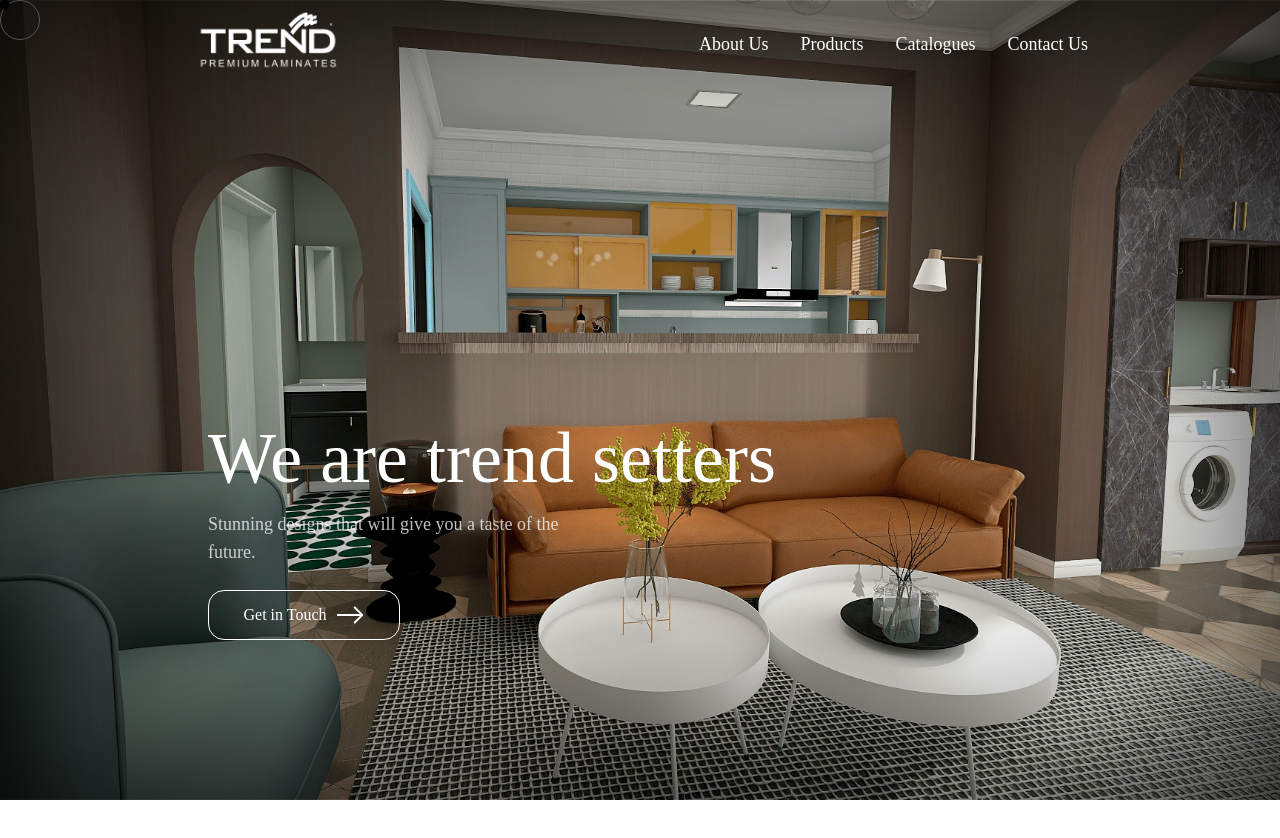
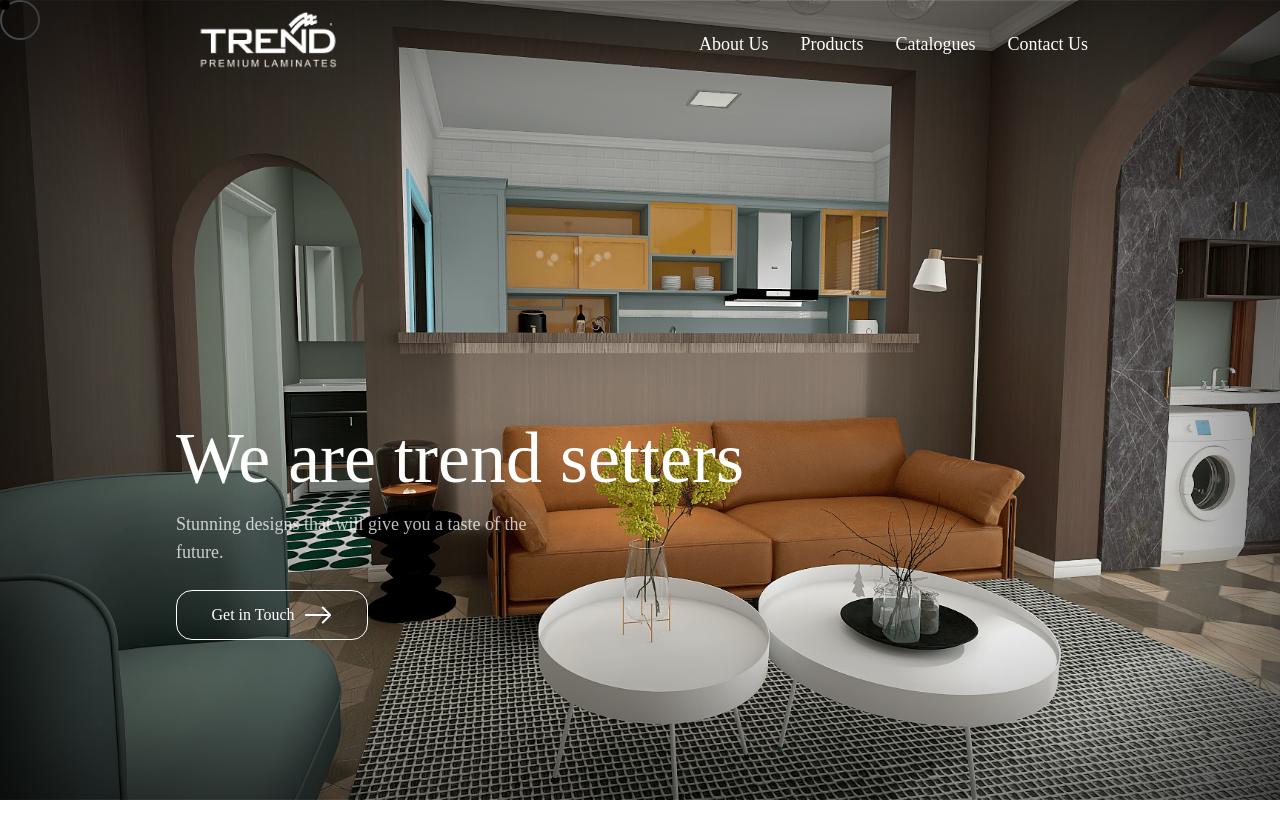
Before and after one commit to lemon-8/trend-laminates, a React (Create React App) app: page / in a window 1280 px wide. Shown: the top 838 px of the page. Built offline with nearby package versions, Linux system fonts and the light colour scheme.

Commit message:
updated: Cursor and page padding

```diff
--- a/src/App.css
+++ b/src/App.css
@@ -26,11 +26,12 @@ body::after {
   border-radius: 50%;
   width: 40px;
   height: 40px;
-  border: 1px solid #555;
+  border: 2px solid #555;
   pointer-events: none;
   overflow: hidden;
   tranform: translate3d(0, 0, 0);
   position: fixed;
+  mix-blend-mode: difference; /*difference screen exclusion */
 }
 
 .secondaryCursor {
@@ -113,12 +114,9 @@ body::after {
 
 .custom-image{
   background: url('./images/customdec.png');
-  /* padding-top: 56.25%; */
   background-position: center;
   display: block;
   margin: auto;
-  /* height: 100%; */
-  /* width: 100%; */
   width: 366px;
   height: 448px;
   background-repeat: no-repeat;
--- a/src/Content.js
+++ b/src/Content.js
@@ -53,7 +53,7 @@ function Content() {
     return (
 
         <div className="mt-20">
-            <div className="h-screen px-10 mt-20 xl:px-52" data-aos="fade-up" data-aos-duration="2000">
+            <div className="h-screen px-10 mt-20 xl:px-44" data-aos="fade-up" data-aos-duration="2000">
                 <p className="text-5xl font-bold text-center font-garamond">Unparalleled Product Quality</p>
                 <p className="mt-4 mb-2 text-base font-normal text-center text-subtitle">Stunning designs that will give you a taste of the future.</p>
                 <div className="relative z-20 flex">
@@ -77,7 +77,7 @@ function Content() {
 
 
             <div className="grid items-center justify-center grid-cols-2 py-20 mt-20 md:gap-10 bg-custombg" data-aos="fade-up" data-aos-duration="2000">
-                <div className="col-span-2 px-10 md:px-52 md:col-span-1" >
+                <div className="col-span-2 px-10 md:px-44 md:col-span-1" >
                     <p className="text-5xl font-bold font-garamond text-custom">Custom solutions catered to your needs.</p>
                     <p className="mt-6 text-xl font-normal text-customdesc">We bring you a dazzling line-up of laminates and PVC sheets for all your needs. From rugged laminates to glossy attractive panels we have you covered.</p>
                     <button className="flex items-center justify-center p-4 py-6 mt-20 text-base font-bold text-black duration-700 ease-out bg-white border border-white w-60 shadow-touch hover:text-white hover:shadow-touch1 h-9 rounded-2xl">See our Products <BsArrowRight className="ml-2" size={30} /></button>
@@ -99,7 +99,7 @@ function Content() {
             </div>
 
 
-            <div className="grid items-center grid-cols-2 px-10 mt-20 md:gap-0 xl:pl-20 xl:pr-52">
+            <div className="grid items-center grid-cols-2 px-10 mt-20 md:gap-0 xl:pl-20 xl:pr-44">
                 <div className="relative col-span-2 overflow-hidden md:col-span-1 rooms" data-aos="fade-right" data-aos-duration="2000" >
                     <img src={room4} className="relative z-10 duration-500 transform rooms hover:scale-125" alt="Image of a room" />
                 </div>
@@ -111,7 +111,7 @@ function Content() {
                     </div>
                 </div>
             </div>
-            <div className="flex flex-col-reverse items-center grid-cols-2 px-10 mt-20 xl:px-52 md:gap-20 md:mt-32 md:grid">
+            <div className="flex flex-col-reverse items-center grid-cols-2 px-10 mt-20 xl:px-44 md:gap-20 md:mt-32 md:grid">
                 <div className="col-span-2 my-16 md:col-span-1" data-aos="fade-up" data-aos-duration="2000">
                     <p className="text-4xl font-bold md:text-5xl font-garamond">Finest Textures</p>
                     <p className="mt-6 text-xl font-light text-justify text-textColor"><span className="italic">Premium textures right at your fingertips. </span>
@@ -125,7 +125,7 @@ function Content() {
                     <img src={room5} className="relative z-10 duration-500 transform rooms hover:scale-125" alt="Image of a room" />
                 </div>
             </div>
-            <div className="grid items-center grid-cols-2 px-10 mt-20 xl:pl-24 xl:pr-52 md:gap-20 md:mb-20 md:mt-32">
+            <div className="grid items-center grid-cols-2 px-10 mt-20 xl:pl-24 xl:pr-44 md:gap-20 md:mb-20 md:mt-32">
                 <div className="relative col-span-2 overflow-hidden rooms md:col-span-1" data-aos="fade-right" data-aos-duration="2000">
                     {/* <img src={dots} className="absolute z-0 -right-4 -bottom-10" alt="" /> */}
                     <img src={room6} className="relative z-10 duration-500 transform rooms hover:scale-125" alt="Image of a room" />
--- a/src/Hero.js
+++ b/src/Hero.js
@@ -5,7 +5,7 @@ function Hero() {
     return (
         <div>
             <div className="slide-container" />
-            <div className="flex flex-col justify-end w-full h-screen px-10 pb-40 xl:px-52">
+            <div className="flex flex-col justify-end w-full h-screen px-10 pb-40 xl:px-44">
                 <h1 className="text-4xl text-white md:text-7xl font-garamond title"></h1>
                 <p className="mt-4 text-lg font-normal text-white opacity-75 xl:w-96 subtitle"></p>
                 <button className="flex items-center justify-center w-48 p-4 py-6 mt-6 font-medium text-white duration-700 ease-out border border-white shadow-get h-9 rounded-2xl hover:text-black hover:shadow-get1">Get in Touch <BsArrowRight className="ml-2" size={30} /></button>
--- a/src/components/Navbar.js
+++ b/src/components/Navbar.js
@@ -22,7 +22,7 @@ export default function Navbar() {
 
     return (
         <>
-            <nav className={(active ? "bg-white fixed top-0 right-0 z-50 flex flex-wrap justify-between w-full lg:px-12 xl:px-52 text-black" : "fixed top-0 right-0 z-50 flex flex-wrap justify-between w-full lg:px-12 xl:px-48 text-white bg-transparent")}>
+            <nav className={(active ? "bg-white fixed top-0 right-0 z-50 flex flex-wrap justify-between w-full lg:px-12 xl:px-44 text-black" : "fixed top-0 right-0 z-50 flex flex-wrap justify-between w-full lg:px-12 xl:px-48 text-white bg-transparent")}>
                 <div className="container flex flex-wrap items-center justify-between px-10 rounded-md md:px-0">
                     <div className="relative flex justify-between w-full lg:w-80 lg:static lg:block lg:justify-start">
                         <a className="inline-block py-2" href="#">
```
